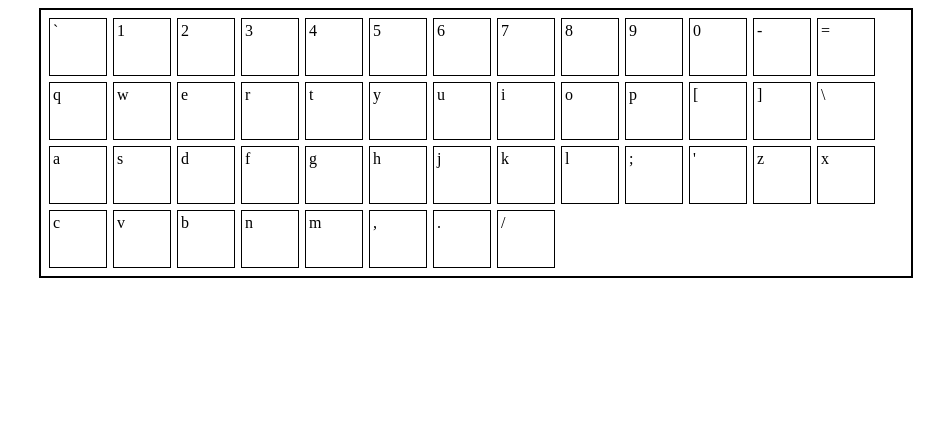
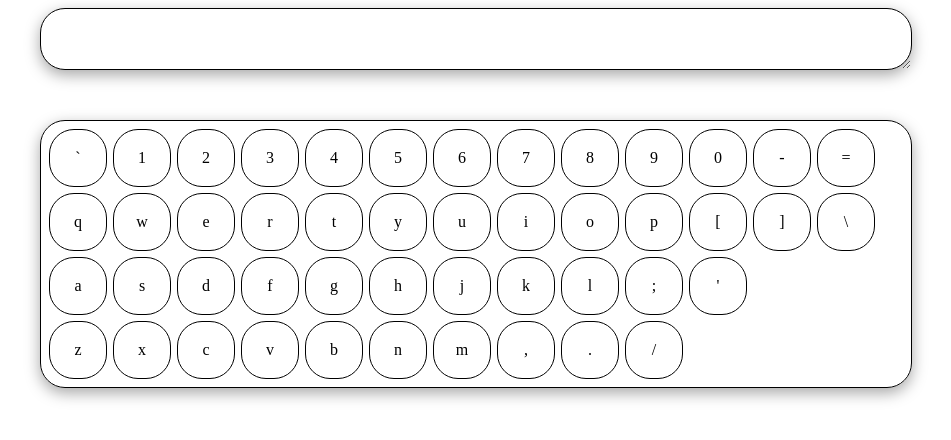
Before and after one commit to yuriikaplunivskyi/virtual-keyboard, a website: page index.html in a window 1280 px wide. Shown: the whole page, without its empty margins (164-1115 px from the left). Drawn offline with Linux system fonts and the light colour scheme.

Commit message:
feat. added styles and changes code

```diff
--- a/js/script.js
+++ b/js/script.js
@@ -5,6 +5,7 @@ document.addEventListener('DOMContentLoaded', () => {
   textArea.style.height = '50px';
   keyboard.id = 'keyboard';
   keyboard.classList.add('container');
+  document.body.appendChild(textArea);
   document.body.appendChild(keyboard);
 
   const keyArray = [96, 49, 50, 51, 52, 53, 54, 55, 56, 57, 48, 45, 61, 113, 119, 101, 114, 116, 121, 117, 105, 111, 112, 91, 93, 92, 97, 115, 100, 102, 103, 104, 106, 107, 108, 59, 39, 122, 120, 99, 118, 98, 110, 109, 44, 46, 47];
@@ -12,6 +13,9 @@ document.addEventListener('DOMContentLoaded', () => {
   function initKeys() {
     let out = '';
     for (let i = 0; i < keyArray.length; i++) {
+      if(i == 13 || i == 37 || i == 13) {
+        out += '<div class="clearfix"></div>'
+      }
       out += '<div class="key">' + String.fromCharCode(keyArray[i]) + '</div>';
     }
     document.querySelector('#keyboard').innerHTML = out;
--- a/style/style.css
+++ b/style/style.css
@@ -1,7 +1,10 @@
 #keyboard {
+    margin-top: 50px;
     display: block;
-    border: 2px solid black;
+    border: 1px solid black;
     padding: 5px;
+    border-radius: 25px;
+    box-shadow: rgba(0, 0, 0, 0.35) 0px 5px 15px;
 }
 
 #keyboard::after {
@@ -14,6 +17,10 @@
     width: 50px;
     height: 50px;
     border: 1px solid black;
+    border-radius: 25px;
+    display: flex;
+    justify-content: center;
+    align-items: center;
     margin: 3px;
     padding: 3px;
     float: left;
@@ -31,5 +38,17 @@
 
 .container {
     width: 860px;
+    margin:auto;
+    display: flex;
+    justify-content: center;
+    align-items: center;
+}
+
+textarea {
+    width: 100%;
+    border: 1px solid black;
+    border-radius: 25px;
+    box-shadow: rgba(0, 0, 0, 0.35) 0px 5px 15px;
     margin: 0 auto;
+    padding: 5px;
 }
```
